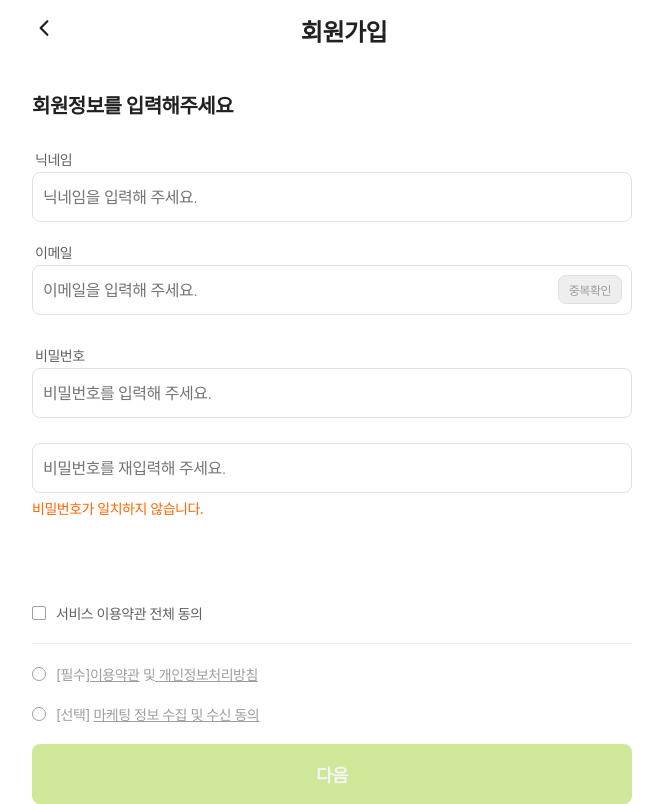
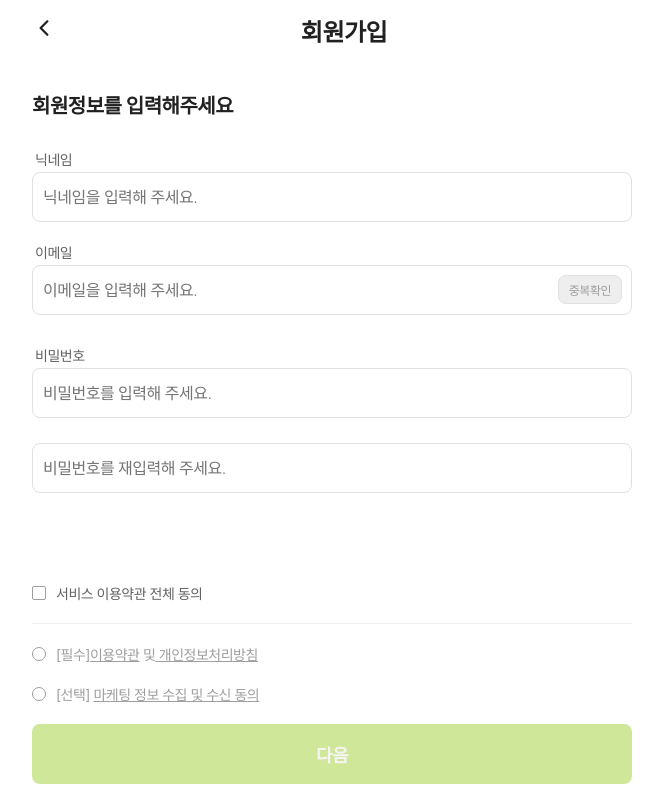
Before and after one commit to blendy9702/01-Project-CA2SA, a React (Vite) app: page /join in a window 1280 px wide. Shown: the whole page, without its empty margins (308-971 px from the left). Built offline with nearby package versions, Linux system fonts and the light colour scheme; the HTML template or start-up script is replaced by a standard one; a web font is replaced by a local one.

Commit message:
[feat] 비밀번호 재확인 오류 수정

```diff
--- a/src/pages/join/JoinPage.jsx
+++ b/src/pages/join/JoinPage.jsx
@@ -37,6 +37,9 @@ const loginSchema = yup.object({
     .min(4, "비밀번호는 최소 4자리입니다.")
     .max(12, "비밀번호는 최대 12자리입니다. ")
     .required("비밀번호는 필수 입니다."),
+  passwordCheck: yup
+    .string()
+    .oneOf([yup.ref("upw"), null], "패스워드가 일치하지 않습니다."),
 });
 
 const JoinPage = () => {
@@ -47,7 +50,7 @@ const JoinPage = () => {
     formState: { errors, isValid },
   } = useForm({
     resolver: yupResolver(loginSchema),
-    defaultValues: { nickName: "", email: "", upw: "", agree: 1 },
+    defaultValues: { nickName: "", email: "", upw: "" },
     mode: "onChange",
   });
 
@@ -64,13 +67,10 @@ const JoinPage = () => {
     nickName: "",
     email: "",
     upw: "",
-    agree: 1,
   });
 
   // 패스워드 일치 확인
   const email = watch("email");
-  const password = watch("upw");
-  const passwordCheck = watch("passwordCheck");
 
   // 이메일 중복 확인
   const handleEmailValidation = async email => {
@@ -132,11 +132,8 @@ const JoinPage = () => {
   };
 
   useEffect(() => {
-    const passwordsMatch = password === passwordCheck;
-    setFormValid(
-      isValid && radioState.essential && passwordsMatch && isEmailChecked,
-    );
-  }, [isValid, radioState.essential, password, passwordCheck, isEmailChecked]);
+    setFormValid(isValid && radioState.essential && isEmailChecked);
+  }, [isValid, radioState.essential, isEmailChecked]);
 
   return (
     <JoinPageWrap>
@@ -229,7 +226,6 @@ const JoinPage = () => {
                 placeholder="비밀번호를 재입력해 주세요."
                 style={{ marginTop: "20px" }}
               />
-              {password !== passwordCheck && (
               <div
                 style={{
                   color: "var(--error-clolr)",
@@ -237,9 +233,8 @@ const JoinPage = () => {
                   marginTop: "5px",
                 }}
               >
-                  비밀번호가 일치하지 않습니다.
+                {errors.passwordCheck?.message}
               </div>
-              )}
             </JoinPagePassword>
           </JoinPageTextArea>
           <JoinPageCheckArea>
```
Lines whose indentation alone changed are shown as unchanged.
